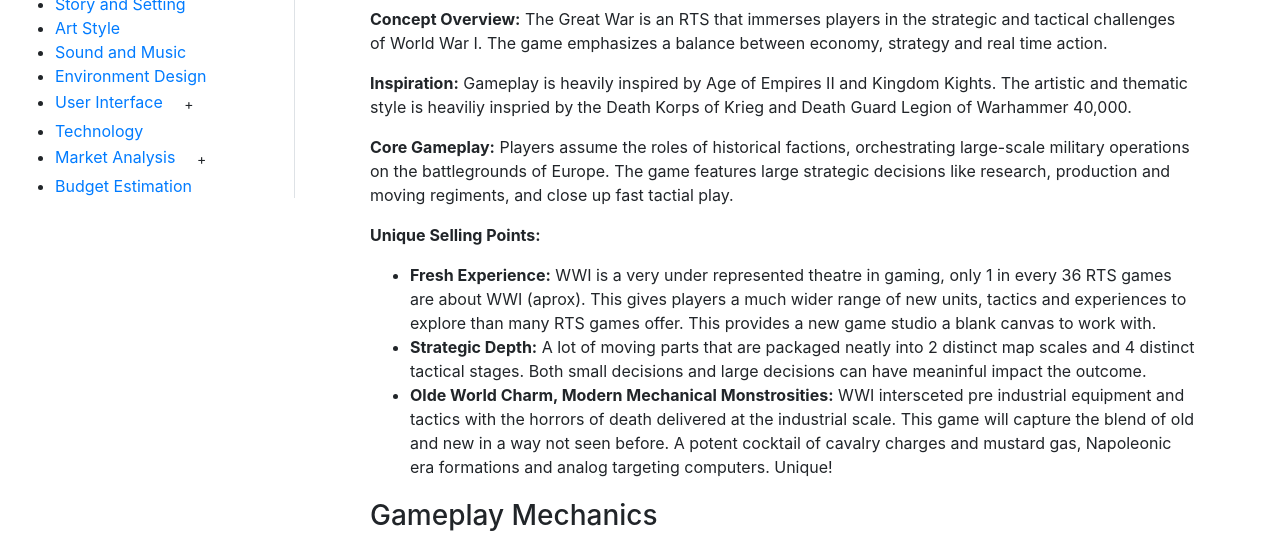
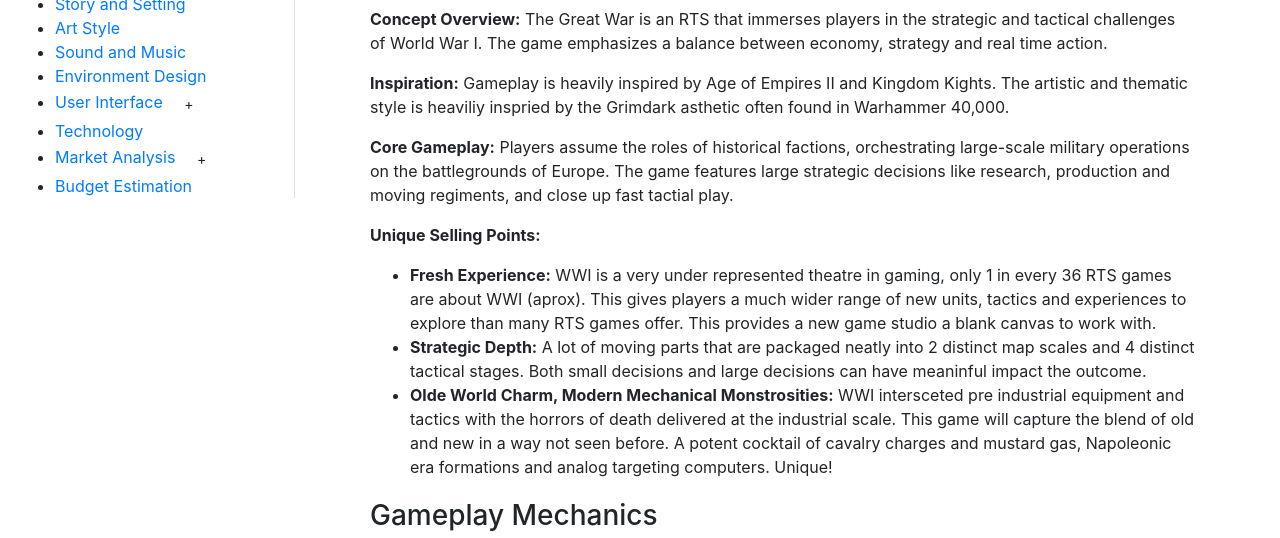
Before and after one commit to danieldownes/SfmlSlopedIsometric, a plain HTML site: page index.html in a window 1280 px wide. Shown: the part 187-725 px from the top of the page. Drawn offline with nearby package versions, Linux system fonts and the light colour scheme.

```diff
--- a/index.html
+++ b/index.html
@@ -141,7 +141,8 @@
                     <p>
                         <strong>Inspiration:</strong>
                         Gameplay is heavily inspired by Age of Empires II and Kingdom Kights.
-                        The artistic and thematic style is heaviliy inspried by the Death Korps of Krieg and Death Guard Legion of Warhammer 40,000.
+                        The artistic and thematic style is heaviliy inspried by the Grimdark asthetic often
+                        found in Warhammer 40,000.
                     </p>
                     <p>
                         <strong>Core Gameplay:</strong>
```
